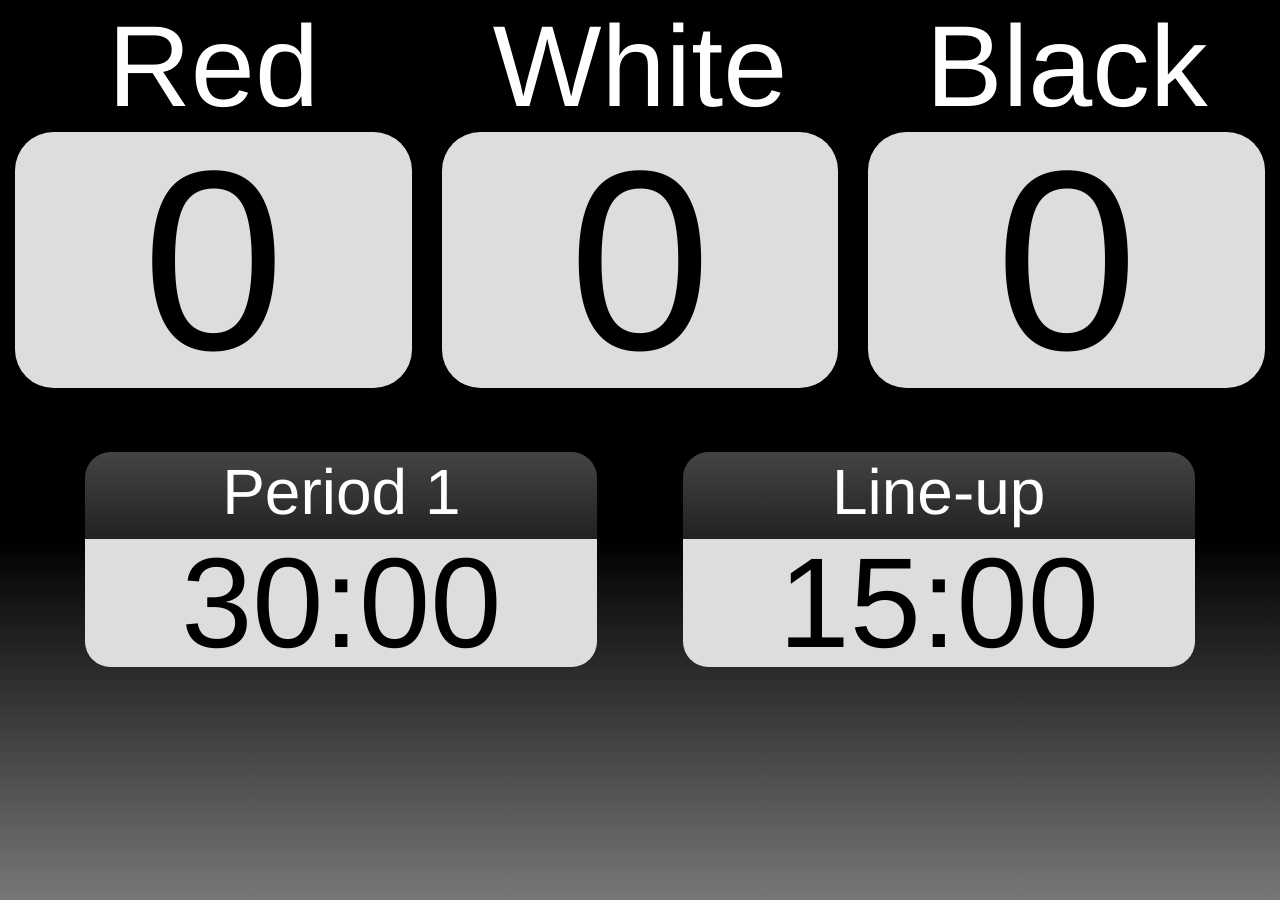
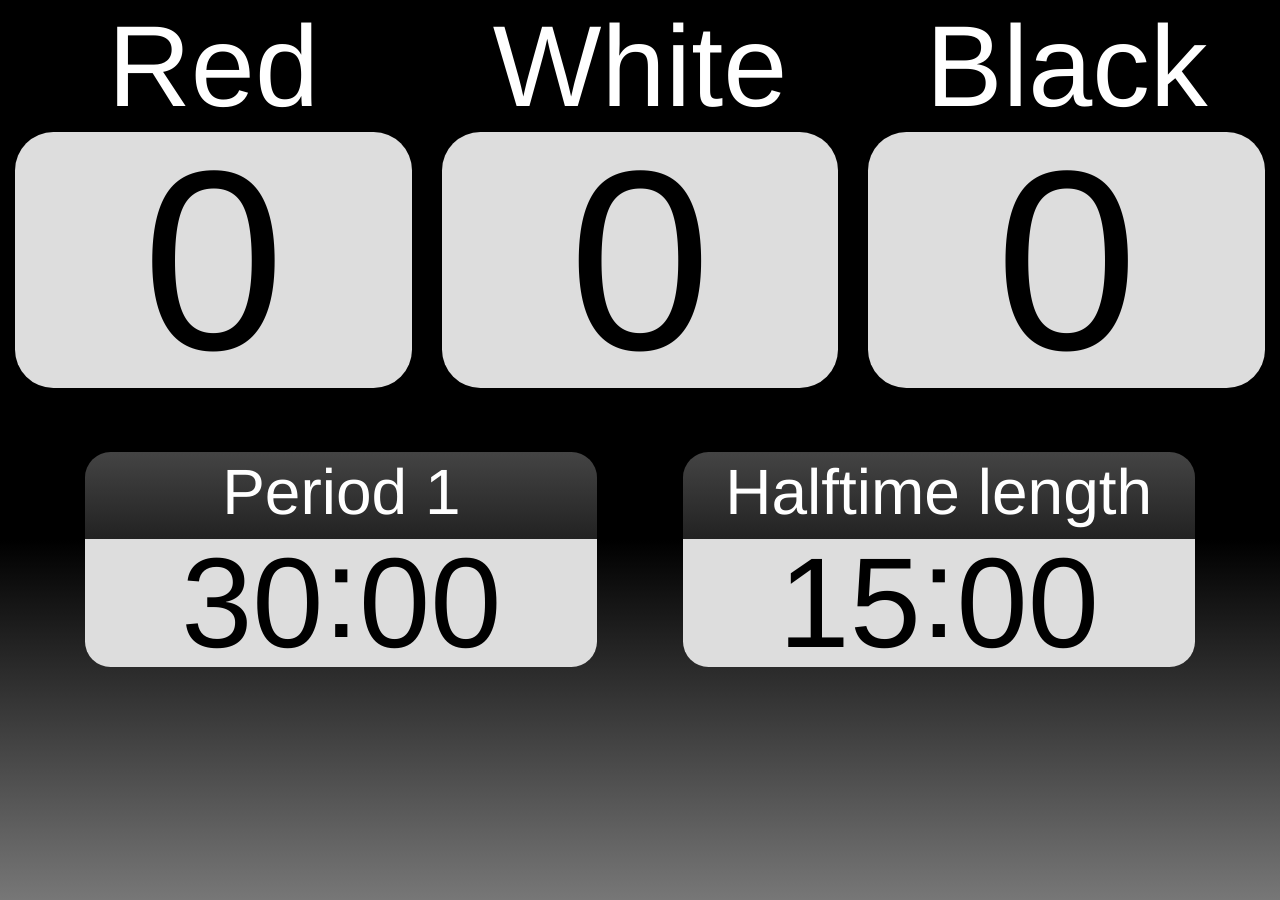
Before and after one commit to asontu/asontu.github.io, a Jekyll site: the page 3teamscoreboard.html, which Jekyll copies as it is, in a window 1280 px wide. Built offline with Jekyll 4.4.1, drawn with Linux system fonts in a browser that asks for light colours; some of the changed lines change nothing that is shown.

Commit message:
Sync more between GameState and DomState

```diff
--- a/3teamscoreboard.html
+++ b/3teamscoreboard.html
@@ -8,23 +8,23 @@
 
 	<body>
 		<div class="teams">
-			<div id="team1" contenteditable="true">Red</div>
-			<div id="team2" contenteditable="true">White</div>
-			<div id="team3" contenteditable="true">Black</div>
+			<div id="team1" contenteditable="true"></div>
+			<div id="team2" contenteditable="true"></div>
+			<div id="team3" contenteditable="true"></div>
 		</div>
 		<div class="scores">
-			<div id="score1" contenteditable="true">0</div>
-			<div id="score2" contenteditable="true">0</div>
-			<div id="score3" contenteditable="true">0</div>
+			<div id="score1" contenteditable="true"></div>
+			<div id="score2" contenteditable="true"></div>
+			<div id="score3" contenteditable="true"></div>
 		</div>
 		<div class="game-state">
 			<div>
-				<div class="info">Period <span id="period">1</span></div>
-				<div class="time" id="periodclock" contenteditable="true">30:00</div>
+				<div class="info">Period <span id="period"></span></div>
+				<div class="time" id="periodclock" contenteditable="true"></div>
 			</div>
 			<div>
-				<div class="info" id="now">Line-up</div>
-				<div class="time" id="jamclock" contenteditable="true">15:00</div>
+				<div class="info" id="now"></div>
+				<div class="time" id="jamclock" contenteditable="true"></div>
 			</div>
 		</div>
 		<div id="help" class="hidden">
--- a/score.css
+++ b/score.css
@@ -67,6 +67,10 @@
 	background: #ddd;
 	color: black;
 }
+.time span {
+	position: relative;
+	top: -.8vw;
+}
 
 #help {
 	position: absolute;
--- a/score.js
+++ b/score.js
@@ -14,7 +14,7 @@
 var SCORE_OK = 9;
 
 var aNowTexts = [
-	'Line-up',
+	'Halftime length',
 	'Line-up',
 	'Line-up',
 	'Jam is on',
@@ -25,13 +25,99 @@
 	'Unofficial score',
 	'Final score'
 ];
+var aStageClasses = [
+	'setup',
+	'lineup-countdown',
+	'lineup-countdown',
+	'jam-ongoing',
+	'team time-out',
+	'official time-out',
+	'review time-out',
+	'halftime',
+	'end score-check',
+	'end score-confirmed'
+];
+
+var initialState = {
+	teams: ['Red', 'White', 'Black'],
+	score: [0, 0, 0],
+	stage: PRE_BOUT,
+	period: {
+		number: 1,
+		lastStarted: new Date(1970, 0),
+		secondsLeft: 30 * 60
+	},
+	jam: {
+		lastStarted: new Date(1970, 0),
+		secondsLeft: 30
+	},
+	halftime: {
+		lastStarted: new Date(1970, 0),
+		secondsLeft: 15 * 60
+	}
+};
 
 var DomState = new (function() {
+	var self = this;
 	this.setScore = (team, score) => $(`score${team}`).innerText = score;
+	this.setTeam = (team, name) => $(`team${team}`).innerText = name;
 	this.toggleHelp = () => $('help').classList.toggle('hidden');
 	this.setJamClock = (to) => setSeconds('jamclock', to);
 	this.setPeriodClock = (to) => setSeconds('periodclock', to);
 	this.setPeriodNumber = (to) => $('period').innerText = to;
+	this.updateStage = (stage) => {
+		$('now').innerText = aNowTexts[stage];
+		document.body.className = aStageClasses[stage];
+		$('jamclock').contentEditable = stage === PRE_BOUT;
+	}
+	this.updateGameState = (state, reset) => {
+		reset ??= false;
+		for (let t = 0; t < 3; t++) {
+			if (reset || lastState.teams[t] !== state.teams[t]) self.setTeam(t + 1, state.teams[t]);
+			if (reset || lastState.score[t] !== state.score[t]) self.setScore(t + 1, state.score[t])
+		}
+		if (reset || lastState.period.number !== state.period.number) self.setPeriodNumber(state.period.number);
+		if (reset || lastState.period.secondsLeft !== state.period.secondsLeft) self.setPeriodClock(state.period.secondsLeft);
+		if (state.stage === PRE_BOUT) {
+			if (reset || lastState.halftime.secondsLeft !== state.halftime.secondsLeft) self.setJamClock(state.halftime.secondsLeft);
+		} else {
+			if (reset || lastState.jam.secondsLeft !== state.jam.secondsLeft) self.setJamClock(state.jam.secondsLeft);
+		}
+		if (reset || lastState.stage !== state.stage) self.updateStage(state.stage);
+		lastState = deepCopy(state);
+	}
+	this.setEventListeners = () => {
+		for (let t = 1; t <= 3; t++) {
+			$(`score${t}`).addEventListener('beforeinput', numbersOnly);
+			$(`score${t}`).addEventListener('blur', e => GameState.updateScore(t, parseInt(e.target.innerText)));
+			$(`team${t}`).addEventListener('blur', e => GameState.updateTeam(t, e.target.innerText));
+		}
+	}
+	async function numbersOnly(e) {
+		console.log(e);
+		console.log(window.getSelection());
+		if (e.data !== null) {
+			if (isNaN(e.data)) {
+				e.preventDefault();
+				return false;
+			}
+			return;
+		}
+		if (e.dataTransfer === null || e.dataTransfer.items.length === 0) return;
+		let addedText = await getTransferredText(e.dataTransfer.items[0]);
+		if (addedText.match(/\D/)) { // Non-digits found
+			e.preventDefault(); // Doesn't work because await gave thread back for event to execute default before preventing
+			return false;
+		}
+	}
+
+	function getTransferredText(dataTransferItem) {
+		return new Promise((resolve, reject) => dataTransferItem.getAsString(resolve));
+	}
+
+	function deepCopy(obj) {
+		return JSON.parse(JSON.stringify(obj));
+	}
 
 	function setSeconds(id, to) {
 		// Set the display's time based on amount of seconds (with leading zeroes)
@@ -42,33 +128,17 @@
 			r[0] = '0' + r[0];
 		if (r[1] < 10)
 			r[1] = '0' + r[1];
-		$(id).innerText = r.join(':');
+		$(id).innerHTML = r.join('<span>:</span>');
 	}
 })();
 
-var GameState = new (function() {
-	var internalState = {
-		score: [0, 0, 0],
-		stage: PRE_BOUT,
-		period: {
-			number: 1,
-			lastStarted: new Date(1970, 0),
-			secondsLeft: 30 * 60
-		},
-		jam: {
-			lastStarted: new Date(1970, 0),
-			secondsLeft: 30
-		},
-		halftime: {
-			lastStarted: new Date(1970, 0),
-			secondsLeft: 15 * 60
-		}
-	};
+var GameState = new (function(initialState) {
+	var internalState = initialState;
 
 	var tJamTimer, tPeriodTimer;
 
 	this.startStopJam = () => {
-		switch (internalState.stage) {
+		switch (internalState.stage) { // the stage to _leave_
 			case PRE_BOUT:
 				internalState.period.secondsLeft = getSeconds('periodclock');
 				internalState.halftime.secondsLeft = getSeconds('jamclock');
@@ -101,7 +171,7 @@
 		$('now').innerText = aNowTexts[internalState.stage];
 	}
 	this.startTimeOut = () => {
-		switch (internalState.stage) {
+		switch (internalState.stage) { // the stage to _leave_
 			case HALFTIME:
 				internalState.period.number = 1;
 				$('period').innerText = internalState.period.number;
@@ -151,12 +221,23 @@
 		if (amount >= 0)
 			setSeconds(clock, amount);
 	}
+	this.updateTeam = (team, name) => {
+		if (team < 1 || team > 3) return;
+		let teamIndex = team - 1;
+		internalState.teams[teamIndex] = name;
+		DomState.updateGameState(internalState);
+	}
+	this.updateScore = (team, newScore) => changeScore(team, newScore, true);
 	this.increaseScore = (team, amount) => changeScore(team, (amount ?? 1));
 	this.decreaseScore = (team, amount) => changeScore(team, -(amount ?? 1));
-	function changeScore(team, amount) {
+	function changeScore(team, amount, reset) {
+		reset ??= false;
 		if (team < 1 || team > 3) return;
 		let teamIndex = team - 1;
-		internalState.score[teamIndex] += amount;
+		if (reset)
+			internalState.score[teamIndex] = amount;
+		else
+			internalState.score[teamIndex] += amount;
 		if (internalState.score[teamIndex] < 0)
 			internalState.score[teamIndex] = 0;
 		DomState.setScore(team, internalState.score[teamIndex]);
@@ -231,9 +312,11 @@
 			r[1] = '0' + r[1];
 		$(id).innerText = r.join(':');
 	}
-})();
+})(initialState);
 
 window.onload=function() {
+	DomState.updateGameState(initialState, true);
+	DomState.setEventListeners();
 	window.onkeydown = function(e) {
 		if (e.target.matches('input[type="text"],textarea,[contenteditable="true"]')) return;
 		switch (e.key) {
```
